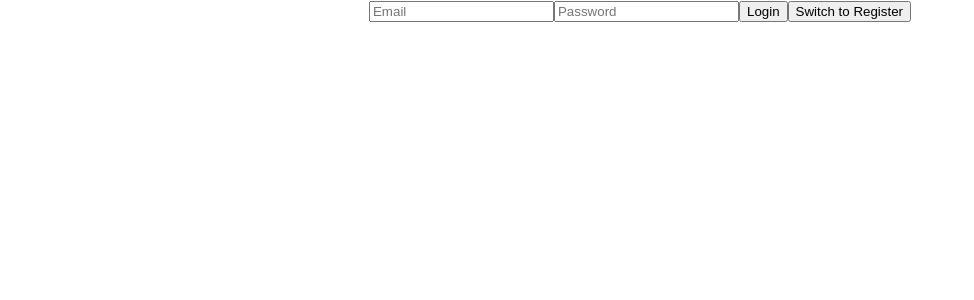
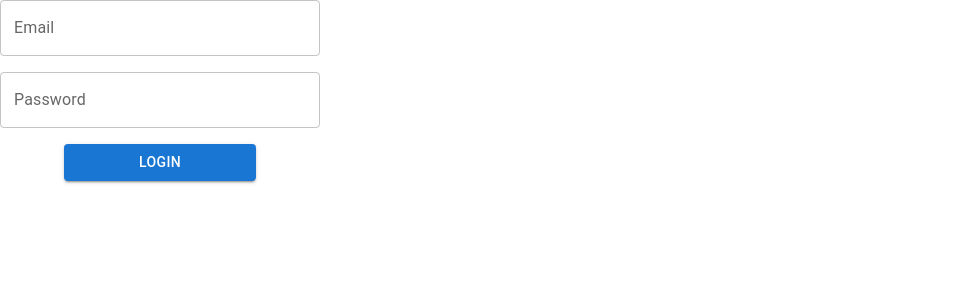
Before and after one commit to bensondavis/chit-chat, a React (Create React App) app: page /login in a window 1280 px wide. Shown: the top 300 px of the page, without its empty margins (0-974 px from the left). Built offline with nearby package versions, Linux system fonts and the light colour scheme.

Commit message:
added login page

```diff
--- a/package.json
+++ b/package.json
@@ -3,12 +3,16 @@
   "version": "0.1.0",
   "private": true,
   "dependencies": {
+    "@emotion/react": "^11.11.4",
+    "@emotion/styled": "^11.11.5",
+    "@mui/material": "^5.15.19",
     "@testing-library/jest-dom": "^5.17.0",
     "@testing-library/react": "^13.4.0",
     "@testing-library/user-event": "^13.5.0",
     "axios": "^1.7.2",
     "react": "^18.3.1",
     "react-dom": "^18.3.1",
+    "react-router-dom": "^6.23.1",
     "react-scripts": "5.0.1",
     "simple-peer": "^9.11.1",
     "socket.io-client": "^4.7.5",
--- a/src/App.js
+++ b/src/App.js
@@ -1,13 +1,26 @@
-import logo from './logo.svg';
-import './App.css';
-import Auth from './compoennts/Auth';
-// import Chat from './compoennts/Chat';
+import logo from "./logo.svg";
+import "./App.css";
+import { Routes, Route, BrowserRouter, Navigate } from "react-router-dom";
+
+//pages
+import AuthPage from "./pages/AuthPage";
+import { useEffect, useState } from "react";
 
 function App() {
+  const [token, setToken] = useState("");
+
+  useEffect(() => {
+    const tempToken = localStorage.getItem("token");
+  }, []);
   return (
     <div className="App">
-      <Auth/>
-      {/* <Chat /> */}
+
+      <BrowserRouter>
+        <Routes>
+          <Route exact path="/login" element={<AuthPage />} />
+          <Route exact path="/register" element={<AuthPage />} />
+        </Routes>
+      </BrowserRouter>
     </div>
   );
 }
--- a/src/index.css
+++ b/src/index.css
@@ -1,3 +1,7 @@
+@tailwind base;
+@tailwind components;
+@tailwind utilities;
+
 body {
   margin: 0;
   font-family: -apple-system, BlinkMacSystemFont, 'Segoe UI', 'Roboto', 'Oxygen',
--- /dev/null
+++ b/src/pages/AuthPage.js
@@ -0,0 +1,78 @@
+import { Box, Button, Stack, TextField } from "@mui/material";
+import { useState } from "react";
+import { useLocation } from "react-router-dom";
+import axios from "axios";
+
+const AuthPage = ({ setToken }) => {
+  const [email, setEmail] = useState("");
+  const [username, setUsername] = useState("");
+  const [password, setPassword] = useState("");
+  const location = useLocation();
+
+  const isLogin = location.pathname === "/login";
+  const API_URI = process.env.REACT_APP_API_URI;
+
+  const handleClick = async () => {
+    const url = `${API_URI}/auth/${isLogin ? "login" : "register"}`;
+    const data = !isLogin ? { username, email, password } : { email, password };
+    setEmail("");
+    setUsername("");
+    setPassword("");
+
+    axios
+      .post(url, data)
+      .then((res) => {
+        localStorage.setItem("token", res.data.token);
+      })
+      .catch((err) => {
+        console.log({ err });
+      });
+  };
+
+  return (
+    <Box className="w-80">
+      <Stack flexDirection={"column"} gap={2} alignItems={"center"}>
+        <TextField
+          variant="outlined"
+          label="Email"
+          className="w-full"
+          value={email}
+          onChange={(e) => {
+            setEmail(e.target.value);
+          }}
+        />
+        {!isLogin ? (
+          <TextField
+            variant="outlined"
+            label="Username"
+            className="w-full"
+            value={username}
+            onChange={(e) => {
+              setUsername(e.target.value);
+            }}
+          />
+        ) : null}
+        <TextField
+          variant="outlined"
+          label="Password"
+          type="password"
+          className="w-full"
+          value={password}
+          onChange={(e) => {
+            setPassword(e.target.value);
+          }}
+        />
+        <Button
+          type="submit"
+          variant="contained"
+          className="w-3/5"
+          onClick={handleClick}
+        >
+          {isLogin ? "Login" : "Register"}
+        </Button>
+      </Stack>
+    </Box>
+  );
+};
+
+export default AuthPage;
--- a/tailwind.config.js
+++ b/tailwind.config.js
@@ -1,11 +1,10 @@
+/** @type {import('tailwindcss').Config} */
 module.exports = {
-  purge: ['./src/**/*.{js,jsx,ts,tsx}', './public/index.html'],
-  darkMode: false, // or 'media' or 'class'
+  content: [
+    "./src/**/*.{js,jsx,ts,tsx}",
+  ],
   theme: {
     extend: {},
   },
-  variants: {
-    extend: {},
-  },
   plugins: [],
-};
+}
```
Also changed, not shown: src/components/Auth.js (renamed from src/compoennts/Auth.js), src/components/Call.js (renamed from src/compoennts/Call.js), src/components/Chat.js (renamed from src/compoennts/Chat.js), 2 other files (tests, documents, lock files or other folders).
